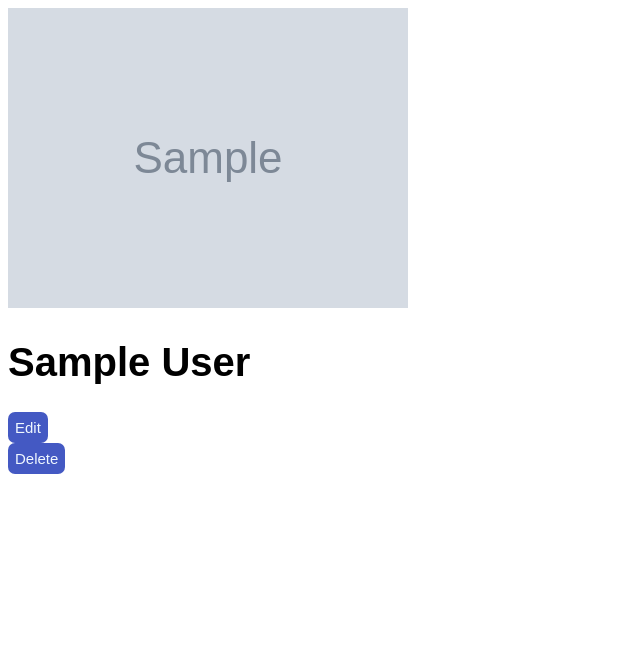
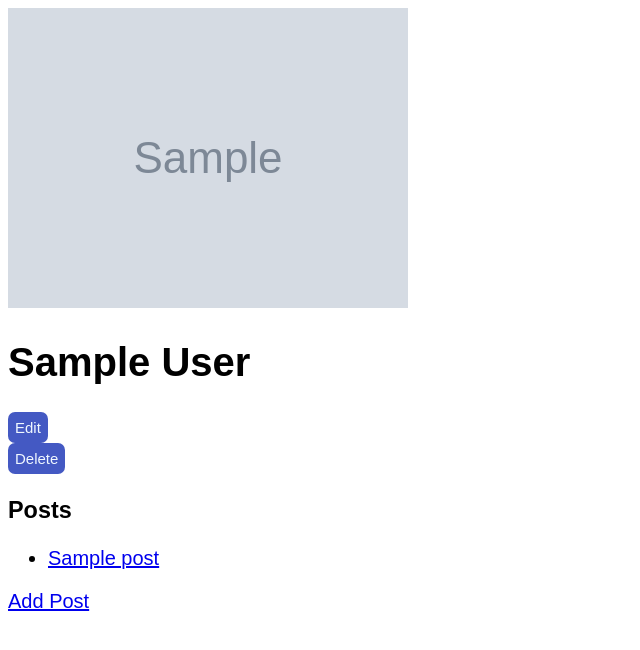
Before and after one commit to bellex622/flask-blogly, a Flask app: page /users/1 in a window 1280 px wide. Shown: the top 650 px of the page, without its empty margins (0-640 px from the left). Run offline with Flask 3, Linux system fonts and the light colour scheme; tables that the repository leaves empty hold one stand-in row (values such as "Sample post"); grey boxes marked "Sample" are stand-in pictures.

Commit message:
Halfway through view functions for adding posts

```diff
--- a/app.py
+++ b/app.py
@@ -5,7 +5,7 @@ import os
 from flask import Flask, request, redirect, render_template
 from flask_debugtoolbar import DebugToolbarExtension
 
-from models import connect_db, db, User
+from models import connect_db, db, User, Post
 
 app = Flask(__name__)
 app.config['SQLALCHEMY_DATABASE_URI'] = os.environ.get(
@@ -61,9 +61,12 @@ def show_user_details(user_id):
     """show user details page"""
 
     user = User.query.get_or_404(user_id)
+    posts = user.posts
+    print('\n\n***',"user",user, "posts",user.posts)
     return render_template(
         'user_details.html',
-        user=user
+        user=user,
+        posts=posts
     )
 
 @app.get('/users/<int:user_id>/edit')
@@ -95,3 +98,68 @@ def handle_delete_user(user_id):
     db.session.commit()
 
     return redirect('/users')
+
+
+@app.get('/users/<int:user_id>/posts/new')
+def show_new_post_form(user_id):
+    """Show form to add a post for that user."""
+
+    user = User.query.get_or_404(user_id)
+    return render_template(
+        'add_post_form.html',
+        user=user
+    )
+
+
+@app.post('/users/<int:user_id>/posts/new')
+def handle_add_post_form(user_id):
+    """ Handle add form; add post and redirect to the user detail page."""
+    ...
+    title = request.form['title']
+    content = request.form['content']
+    post = Post(
+        title=title,
+        content=content,
+        user_id=user_id
+    )
+    db.session.add(post)
+    db.session.commit()
+
+    return redirect(f'/users/{user_id}')
+
+
+@app.get('/posts/<int:post_id>')
+def show_post(post_id):
+    """Shows a post"""
+    ...
+    # Show buttons to edit and delete the post.
+
+@app.get('/posts/<int:post_id>/edit')
+def show_edit_post_form(post_id):
+    """Show form to edit a post, and to cancel (back to user page)."""
+    ...
+
+@app.post('/posts/<int:post_id>/edit')
+def handle_edit_post_form(post_id):
+    """Handle editing of a post. Redirect back to the post view."""
+    ...
+
+
+@app.post('/posts/<int:post_id>/delete')
+def delete_post(post_id):
+    """Delete the post"""
+
+
+
+
+# TODO add post creation to seed file
+
+# TODO create add post method
+
+# TODO Update user page to show posts and have add post button
+
+# TODO create add post form with cancel/add buttons
+
+# TODO create post detail page with cancel, edit, delete functionality
+
+# TODO create edit post form with cancel button
--- a/models.py
+++ b/models.py
@@ -15,6 +15,8 @@ def connect_db(app):
 
 class User(db.Model):
     """Create User class, handle users table"""
+
+    # User.posts to return a list of posts by the user
 
     __tablename__ = "users"
 
@@ -44,6 +46,8 @@ class User(db.Model):
 class Post(db.Model):
     """Create Post class, handle new post"""
 
+    __tablename__ = "posts"
+
     id = db.Column(
         db.Integer,
         primary_key=True,
@@ -69,3 +73,5 @@ class Post(db.Model):
     user_id = db.Column(
         db.ForeignKey('users.id')
     )
+
+    user = db.relationship('User', backref='posts')
--- a/templates/user_details.html
+++ b/templates/user_details.html
@@ -20,6 +20,17 @@
   </form>
 </div>
 
+<h3>Posts</h3>
+<ul>
+  {% for post in posts %}
+  <li>
+    <a href="/posts/{{post.id}}">{{post.title}}</a>
+  </li>
+  {% endfor %}
+</ul>
+
+<a href="/users/{{user.id}}/posts/new"> Add Post </a>
+
 
 
   {% endblock %}
```
Also changed, not shown: seed.py (+6 -1 lines), templates/add_post_form.html (added, +38 -0 lines).
